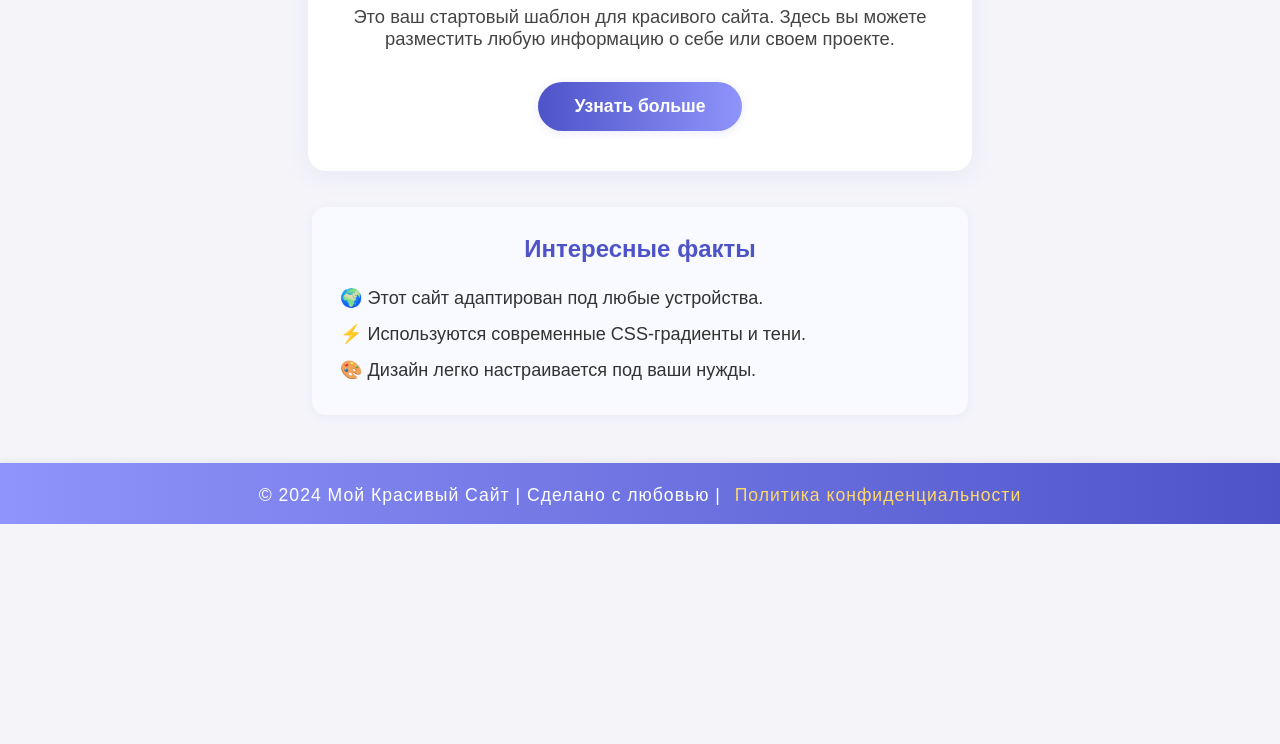
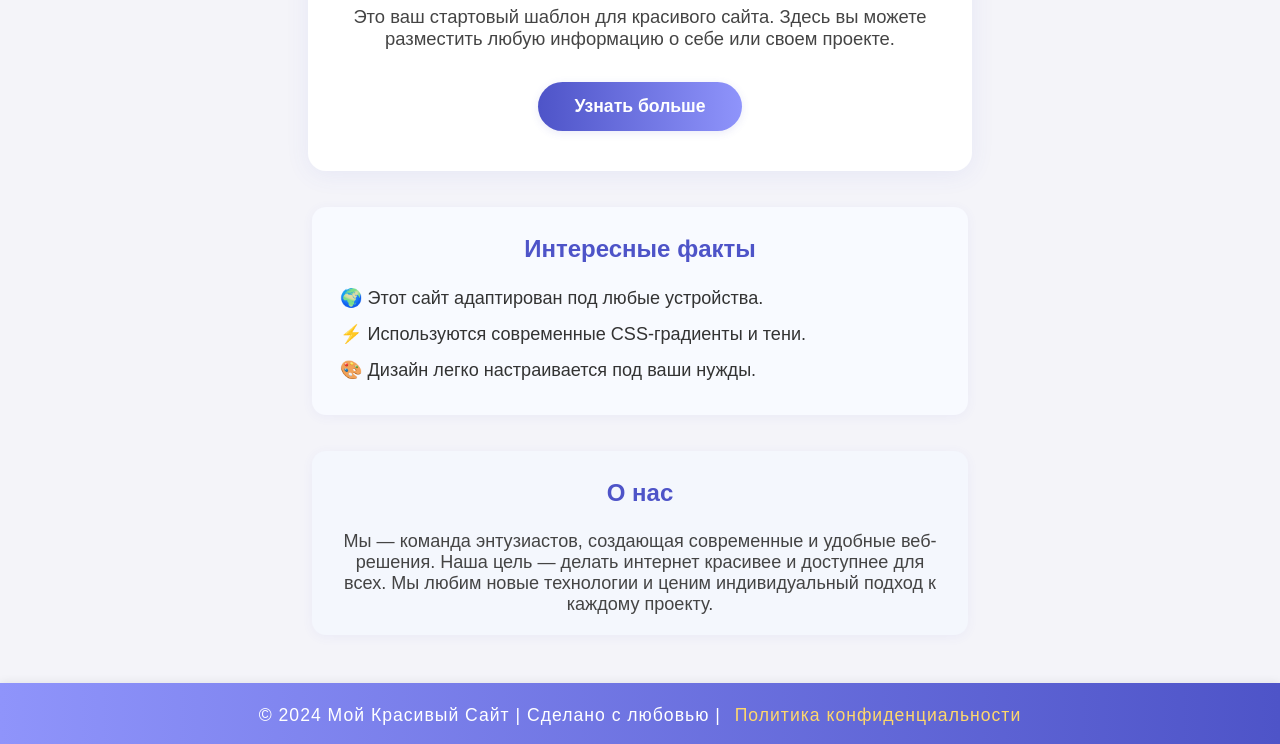
Before and after one commit to oleksandrhaiu/html-test, a plain HTML site: page index.html in a window 1280 px wide. Shown: the part 282-1026 px from the top of the page. Before the commit the page ends 806 px from the top, so only its background shows below. Drawn offline with Linux system fonts and the light colour scheme.

Commit message:
Add about-us-block

```diff
--- a/index.html
+++ b/index.html
@@ -116,6 +116,30 @@
             align-items: center;
         }
 
+        .about-block {
+            max-width: 600px;
+            margin: 36px auto 0 auto;
+            background: #f4f7fd;
+            border-radius: 14px;
+            box-shadow: 0 2px 12px rgba(78,84,200,0.06);
+            padding: 28px 28px 20px 28px;
+            text-align: left;
+        }
+
+        .about-block h3 {
+            margin-top: 0;
+            color: #4e54c8;
+            font-size: 1.5em;
+            text-align: center;
+        }
+
+        .about-block p {
+            color: #444;
+            font-size: 1.13em;
+            margin: 0;
+            text-align: center;
+        }
+
         footer {
             background: linear-gradient(90deg, #8f94fb 0%, #4e54c8 100%);
             color: #fff;
@@ -167,6 +191,13 @@
             <li>🎨 Дизайн легко настраивается под ваши нужды.</li>
         </ul>
     </section>
+
+    <section class="about-block">
+        <h3>О нас</h3>
+        <p>
+            Мы — команда энтузиастов, создающая современные и удобные веб-решения. Наша цель — делать интернет красивее и доступнее для всех. Мы любим новые технологии и ценим индивидуальный подход к каждому проекту.
+        </p>
+    </section>
 </main>
 
 <footer>
```
